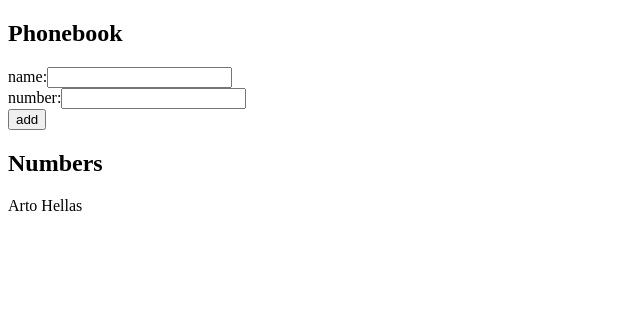
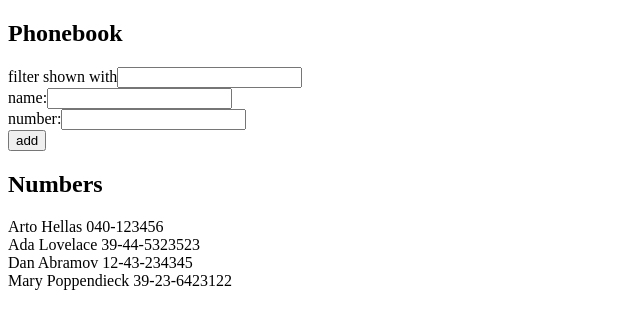
Before and after one commit to DonJorgo/fullstack, a React (Create React App) app in the folder osa2/puhelinluettelo/: page / in a window 1280 px wide. Shown: the top 328 px of the page, without its empty margins (0-640 px from the left). Built offline with nearby package versions, Linux system fonts and the light colour scheme.

Commit message:
2.9*: puhelinluettelo step4

```diff
--- a/osa2/puhelinluettelo/src/App.js
+++ b/osa2/puhelinluettelo/src/App.js
@@ -2,14 +2,22 @@ import React, { useState } from 'react'
 
 const App = () => {
   const [persons, setPersons] = useState([
-    { name: 'Arto Hellas' }
+    { name: 'Arto Hellas', number: '040-123456' },
+    { name: 'Ada Lovelace', number: '39-44-5323523' },
+    { name: 'Dan Abramov', number: '12-43-234345' },
+    { name: 'Mary Poppendieck', number: '39-23-6423122' }
   ])
+
   const [newName, setNewName] = useState('')
   const [newNumber, setNewNumber] = useState('')
+  const [filterString, setFilterString] = useState('')
+
+  const personsToShow = persons.filter(person =>
+    person.name.toLowerCase().includes(filterString.toLowerCase())
+  )
 
   const newNameExists = () =>
     persons.some(({ name }) => name === newName)
-
 
   const addName = (event) => {
     event.preventDefault()
@@ -32,10 +40,20 @@ const App = () => {
     setNewNumber(event.target.value)
   }
 
+  const handleFilterChange = (event) => {
+    setFilterString(event.target.value)
+  }
+
   return (
     <div>
       <h2>Phonebook</h2>
-
+      <div>
+        filter shown with
+        <input
+          value={filterString}
+          onChange={handleFilterChange}
+        />
+      </div>
       <form onSubmit={addName}>
         <div>
           name:
@@ -57,7 +75,7 @@ const App = () => {
       </form>
 
       <h2>Numbers</h2>
-      {persons.map(({ name, number }) =>
+      {personsToShow.map(({ name, number }) =>
         <div key={name}>{name} {number}</div>
       )}
 
```
